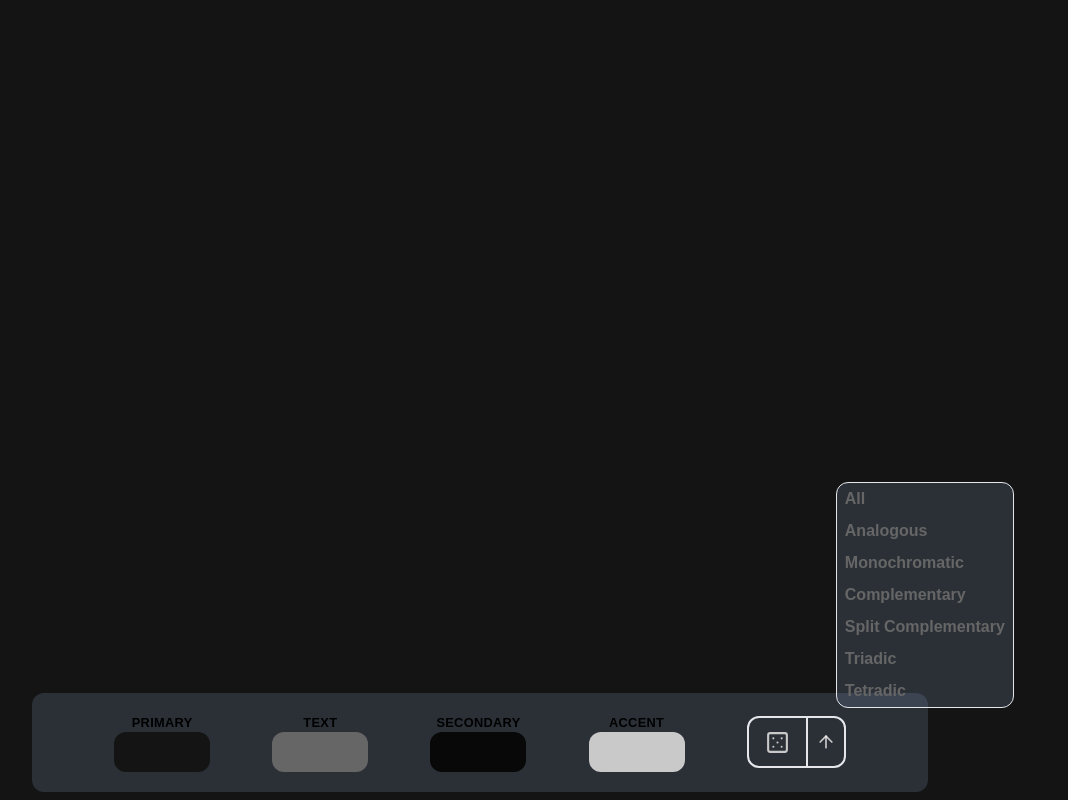
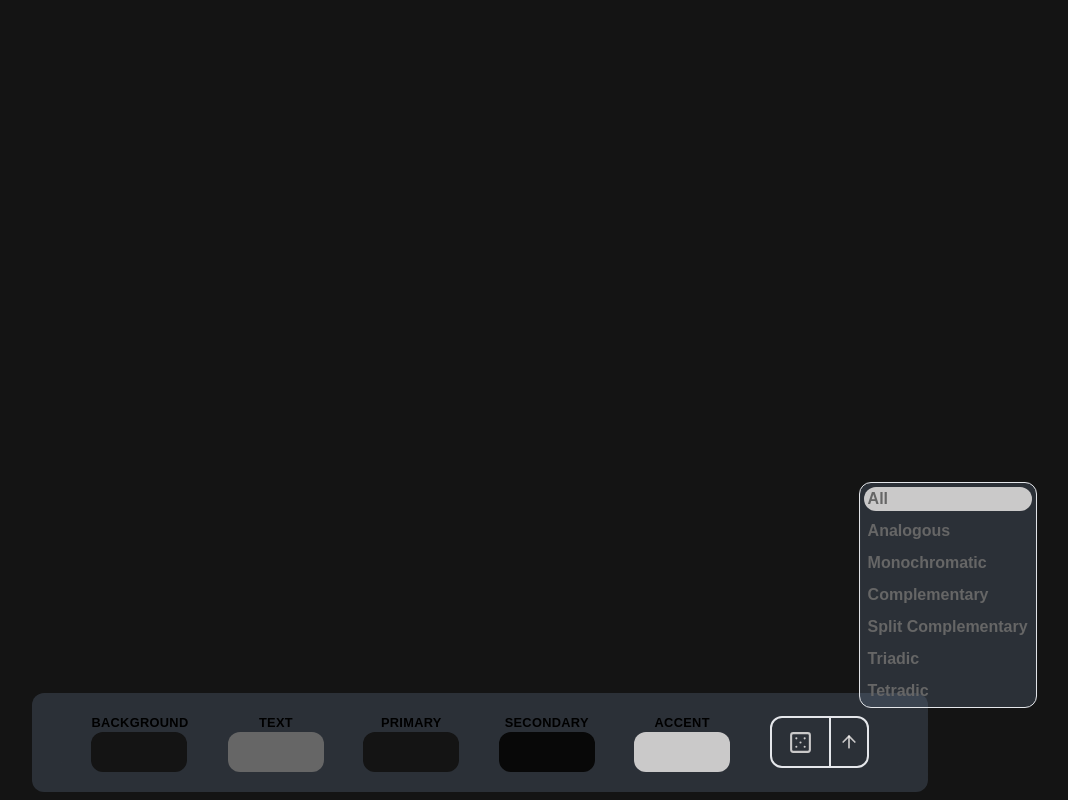
Before and after one commit to moki-moki/ui-vis, a React (Vite) app in the folder client/: page / in a window 1280 px wide. Both pictures are taken after a click on the button 985 px from the left and 742 px from the top of the page. Shown: the whole page, without its empty margins (160-1228 px from the left). Built offline with nearby package versions, Linux system fonts and the light colour scheme.

Commit message:
chor: optimizing color generation

```diff
--- a/client/src/components/toolkit/color-input.tsx
+++ b/client/src/components/toolkit/color-input.tsx
@@ -4,7 +4,7 @@ import { Input } from '../ui/input';
 
 interface Props {
   color: string;
-  type: 'primary' | 'secondary' | 'accent' | 'text';
+  type: 'primary' | 'secondary' | 'accent' | 'text' | 'background';
   changeColorHandler: (e: ChangeEvent<HTMLInputElement>) => void;
 }
 
--- a/client/src/components/toolkit/dice.tsx
+++ b/client/src/components/toolkit/dice.tsx
@@ -7,9 +7,10 @@ import Button from '../ui/button';
 
 interface Props {
   generateColors: (type: ColorType) => void;
+  selected: string;
 }
 
-const Dice = ({ generateColors }: Props) => {
+const Dice = ({ selected, generateColors }: Props) => {
   const [colorMenu, setColorMenu] = useState<boolean>(false);
 
   const menuToggler = () => setColorMenu((prev) => !prev);
@@ -34,13 +35,25 @@ const Dice = ({ generateColors }: Props) => {
 
       {colorMenu && (
         <ul className="absolute text-text-color flex flex-col gap-2 p-1 uppercase font-bold -top-2 rounded-xl border border-secondary-main -translate-y-full translate-x-1/2  bg-slate-500/30">
-          <li className="hover:bg-accent-color rounded-xl px-1">
-            <Button className="w-full text-start" type="button">
+          <li
+            className={`hover:bg-accent-color rounded-xl px-1 ${selected == 'all' ? 'bg-accent-color' : ''}`}
+          >
+            <Button
+              className="w-full text-start"
+              type="button"
+              onClick={() => generateColors('all')}
+            >
               All
             </Button>
           </li>
-          <li className="hover:bg-accent-color rounded-xl px-1">
-            <Button className="w-full text-start" type="button">
+          <li
+            className={`hover:bg-accent-color rounded-xl px-1 ${selected == 'analogous' ? 'bg-accent-color' : ''}`}
+          >
+            <Button
+              className="w-full text-start"
+              type="button"
+              onClick={() => generateColors('analogous')}
+            >
               Analogous
             </Button>
           </li>
--- a/client/src/components/toolkit/toolkit.tsx
+++ b/client/src/components/toolkit/toolkit.tsx
@@ -1,4 +1,4 @@
-import { ChangeEvent } from 'react';
+import { ChangeEvent, useState } from 'react';
 
 import ColorInput from './color-input';
 import Dice from './dice';
@@ -7,10 +7,11 @@ import { useLocalStorage } from '../../hooks/useLocalStorage';
 import { useMutateColors } from '../../hooks/useMutateColors';
 import { applyColorsToRoot, generateScheme } from '../../utils/colors';
 
-export type ColorType = 'monochromatic' | 'complementary' | 'analogous';
+export type ColorType = 'monochromatic' | 'complementary' | 'analogous' | 'all';
 
 const Toolkit = () => {
   const [colors, setColors] = useLocalStorage('colors', DEFAULT_COLORS);
+  const [selected, setSelected] = useState('all');
 
   useMutateColors(colors);
 
@@ -22,6 +23,7 @@ const Toolkit = () => {
   const generateColors = (type: ColorType) => {
     const colorScheme = generateScheme(type);
 
+    setSelected(type);
     setColors(colorScheme);
     applyColorsToRoot(colorScheme);
   };
@@ -29,13 +31,18 @@ const Toolkit = () => {
   return (
     <div className="bg-slate-500/30 backdrop-blur-lg p-5 flex justify-evenly items-center max-w-4xl m-auto absolute bottom-2 left-0 right-0 rounded-xl">
       <ColorInput
-        type="primary"
-        color={colors.primary}
+        type="background"
+        color={colors.background}
         changeColorHandler={changeColorHandler}
       />
       <ColorInput
         type="text"
         color={colors.text}
+        changeColorHandler={changeColorHandler}
+      />
+      <ColorInput
+        type="primary"
+        color={colors.primary}
         changeColorHandler={changeColorHandler}
       />
       <ColorInput
@@ -48,7 +55,7 @@ const Toolkit = () => {
         color={colors.accent}
         changeColorHandler={changeColorHandler}
       />
-      <Dice generateColors={generateColors} />
+      <Dice selected={selected} generateColors={generateColors} />
     </div>
   );
 };
--- a/client/src/utils/colors.ts
+++ b/client/src/utils/colors.ts
@@ -1,13 +1,19 @@
 import chroma from 'chroma-js';
+
+type ColorsObj = Record<(typeof keys)[number], string>;
 
 const keys = ['background', 'text', 'primary', 'secondary', 'accent'] as const;
 
-type MyObj = Record<(typeof keys)[number], string>;
-
-const ajustHue = (baseColor: string, precent: number) =>
+const ajustHue = (
+  baseColor: string,
+  precent: number,
+  operation: 'minus' | 'plus',
+) =>
   chroma(baseColor).set(
     'hsl.h',
-    (chroma(baseColor).get('hsl.h') - precent + 360) % 360,
+    (operation === 'minus'
+      ? chroma(baseColor).get('hsl.h') - precent + 360
+      : chroma(baseColor).get('hsl.h') + precent) % 360,
   );
 
 const generateBackgroundColor = (baseColor: string) =>
@@ -16,10 +22,10 @@ const generateBackgroundColor = (baseColor: string) =>
 const textColor = (baseColor: string) =>
   chroma.mix(baseColor, 'black', 0.9).hex();
 
-export const generateScheme = (type: string): MyObj => {
+export const generateScheme = (type: string): ColorsObj => {
   const baseColor = chroma.random().hex();
 
-  const obj: Partial<MyObj> = {};
+  const obj: Partial<ColorsObj> = {};
 
   let newColors: string[] = [];
 
@@ -42,35 +48,38 @@ export const generateScheme = (type: string): MyObj => {
       break;
     case 'complementary':
       {
-        const colors = [
+        newColors = [
           generateBackgroundColor(baseColor),
+          textColor(baseColor),
           baseColor,
-          ajustHue(baseColor, 30).hex(),
-          textColor(baseColor),
-          ajustHue(baseColor, 50).hex(),
+          ajustHue(baseColor, 180, 'plus').hex(),
+          ajustHue(baseColor, 140, 'plus').hex(),
         ];
 
-        newColors = colors;
+        keys.forEach((key, idx) => {
+          obj[key] = newColors[idx];
+        });
       }
       break;
 
     case 'analogous':
       newColors = [
+        generateBackgroundColor(baseColor),
+        textColor(baseColor),
         baseColor,
-        chroma(baseColor)
-          .set('hsl.h', (chroma(baseColor).get('hsl.h') + 30) % 360)
-          .hex(),
-        chroma(baseColor)
-          .set('hsl.h', (chroma(baseColor).get('hsl.h') - 30 + 360) % 360)
-          .hex(),
+        ajustHue(baseColor, 30, 'plus').hex(),
+        ajustHue(baseColor, 30, 'minus').hex(),
       ];
+      keys.forEach((key, idx) => {
+        obj[key] = newColors[idx];
+      });
       break;
 
     default:
       break;
   }
 
-  return obj as MyObj;
+  return obj as ColorsObj;
 };
 
 export const applyColorsToRoot = (colors: Record<string, string>) => {
```
